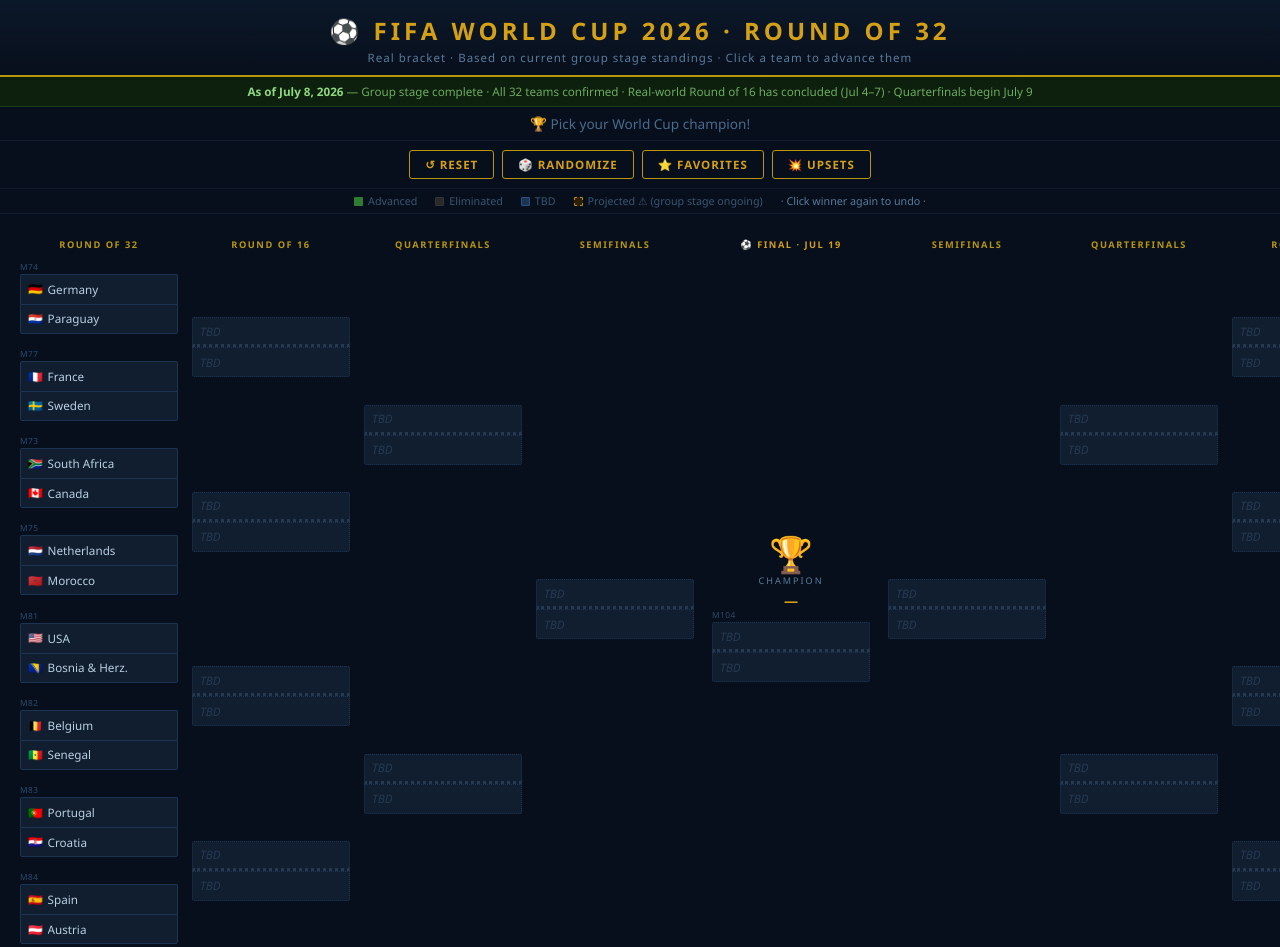
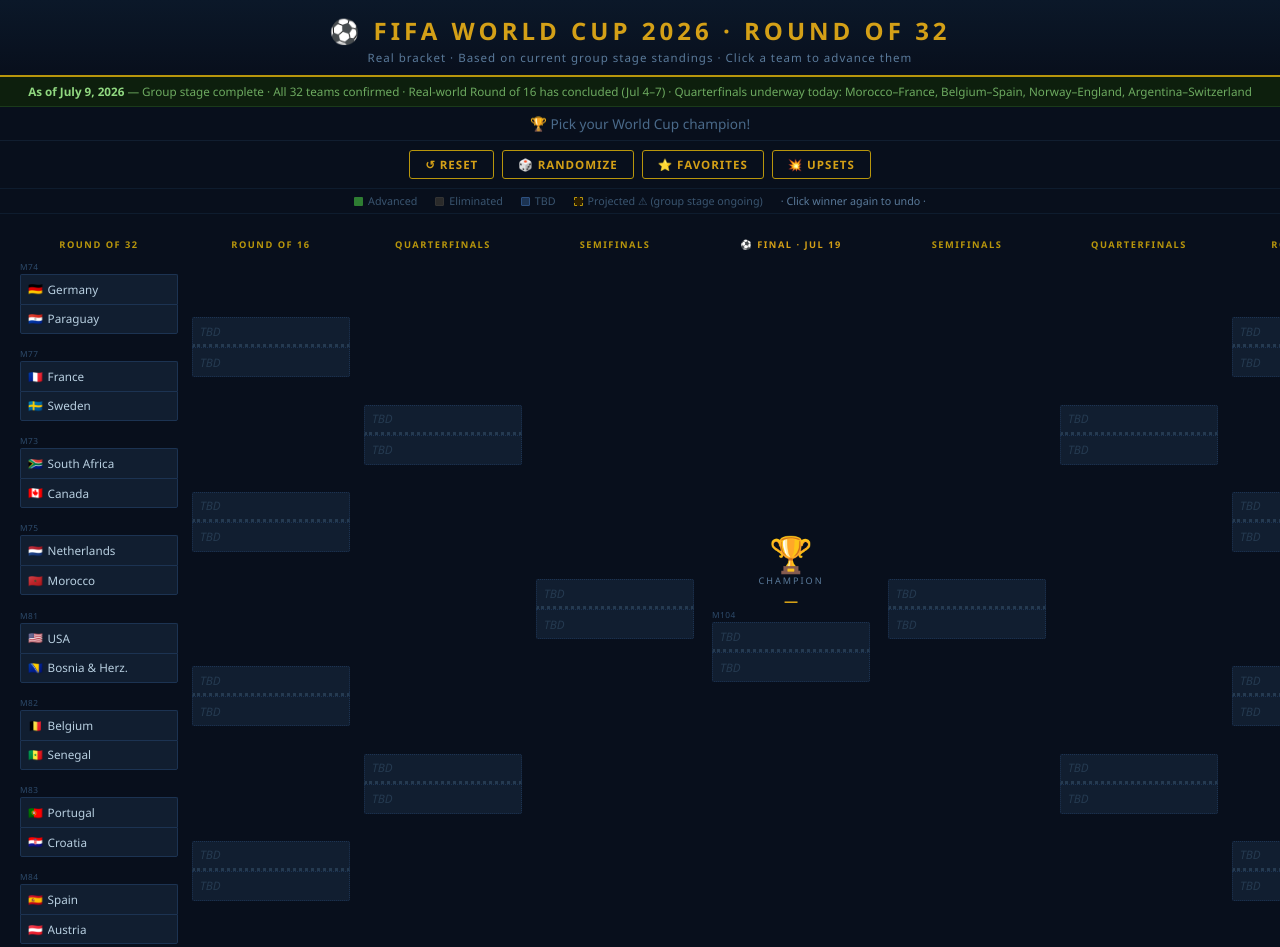
Before and after one commit to ajcarao-dev/world-cup-2026, a website: page index.html in a window 1280 px wide. Shown: the top 947 px of the page. Drawn offline with Linux system fonts and the light colour scheme.

Commit message:
Daily bracket update 2026-07-09: QF underway status banner

```diff
--- a/index.html
+++ b/index.html
@@ -254,7 +254,7 @@
 </header>
 
 <div id="status-bar">
-  <strong>As of July 8, 2026</strong> — Group stage complete · All 32 teams confirmed · Real-world Round of 16 has concluded (Jul 4–7) · Quarterfinals begin July 9
+  <strong>As of July 9, 2026</strong> — Group stage complete · All 32 teams confirmed · Real-world Round of 16 has concluded (Jul 4–7) · Quarterfinals underway today: Morocco–France, Belgium–Spain, Norway–England, Argentina–Switzerland
 </div>
 
 <div id="champ-bar">🏆 Pick your World Cup champion!</div>
```
